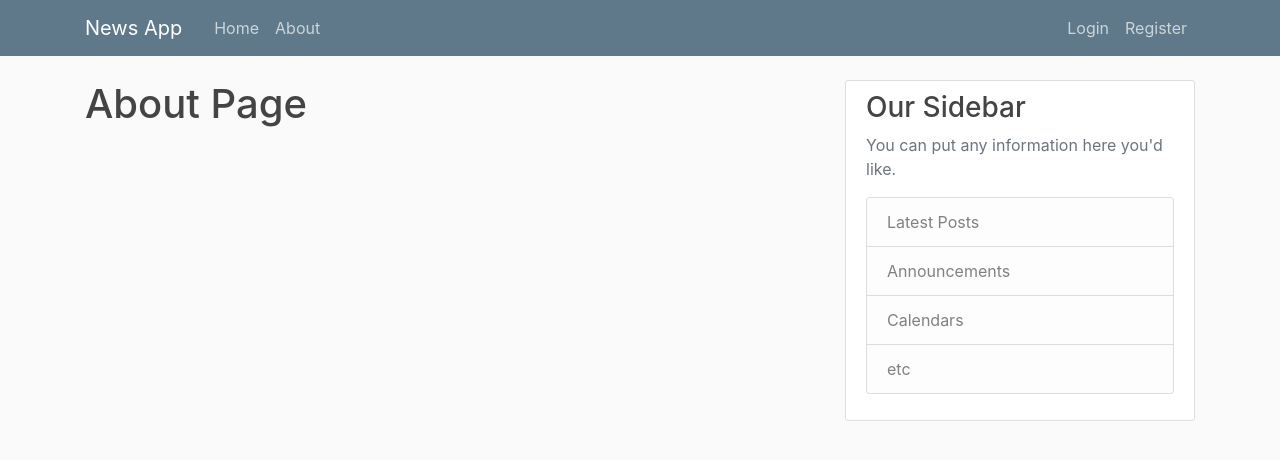
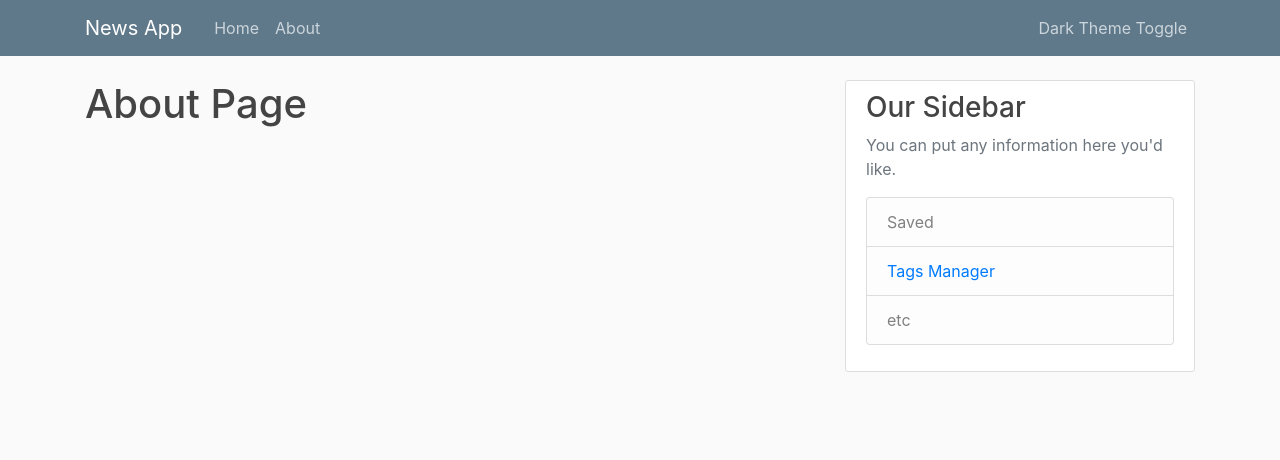
Before and after one commit to dcaohuu18/cs345_project2, a Flask app: page /about in a window 1280 px wide. Shown: the top 460 px of the page. Run offline with Flask 2, Linux system fonts and the light colour scheme; some libraries are stand-ins or nearby versions.

Commit message:
remove login and registration pages + modify sidebar options

```diff
--- a/templates/layout.html
+++ b/templates/layout.html
@@ -26,13 +26,12 @@
           </button>
           <div class="collapse navbar-collapse" id="navbarToggle">
             <div class="navbar-nav mr-auto">
-              <a class="nav-item nav-link" href="{{url_for('home')}}">Home</a>
-              <a class="nav-item nav-link" href="{{url_for('about')}}">About</a>
+              <a class="nav-item nav-link" href="{{ url_for('home') }}">Home</a>
+              <a class="nav-item nav-link" href="{{ url_for('about') }}">About</a>
             </div>
             <!-- Navbar Right Side -->
             <div class="navbar-nav">
-              <a class="nav-item nav-link" href="{{url_for('login')}}">Login</a>
-              <a class="nav-item nav-link" href="{{url_for('register')}}">Register</a>
+              <a class="nav-item nav-link" href="#">Dark Theme Toggle</a>
             </div>
           </div>
         </div>
@@ -44,8 +43,8 @@
           {% with messages = get_flashed_messages(with_categories=true) %}
             {% if messages %}
               {% for category, message in messages %}
-                <div class="alert alert-{{category}}">
-                    {{message}}
+                <div class="alert alert-{{ category }}">
+                  {{ message }}
                 </div>
               {% endfor %}
             {% endif %}
@@ -57,9 +56,10 @@
             <h3>Our Sidebar</h3>
             <p class='text-muted'>You can put any information here you'd like.
               <ul class="list-group">
-                <li class="list-group-item list-group-item-light">Latest Posts</li>
-                <li class="list-group-item list-group-item-light">Announcements</li>
-                <li class="list-group-item list-group-item-light">Calendars</li>
+                <li class="list-group-item list-group-item-light">Saved</li>
+                <li class="list-group-item list-group-item-light">
+                  <a href="{{ url_for('tag_manager') }}">Tags Manager</a>
+                </li>
                 <li class="list-group-item list-group-item-light">etc</li>
               </ul>
             </p>
```
